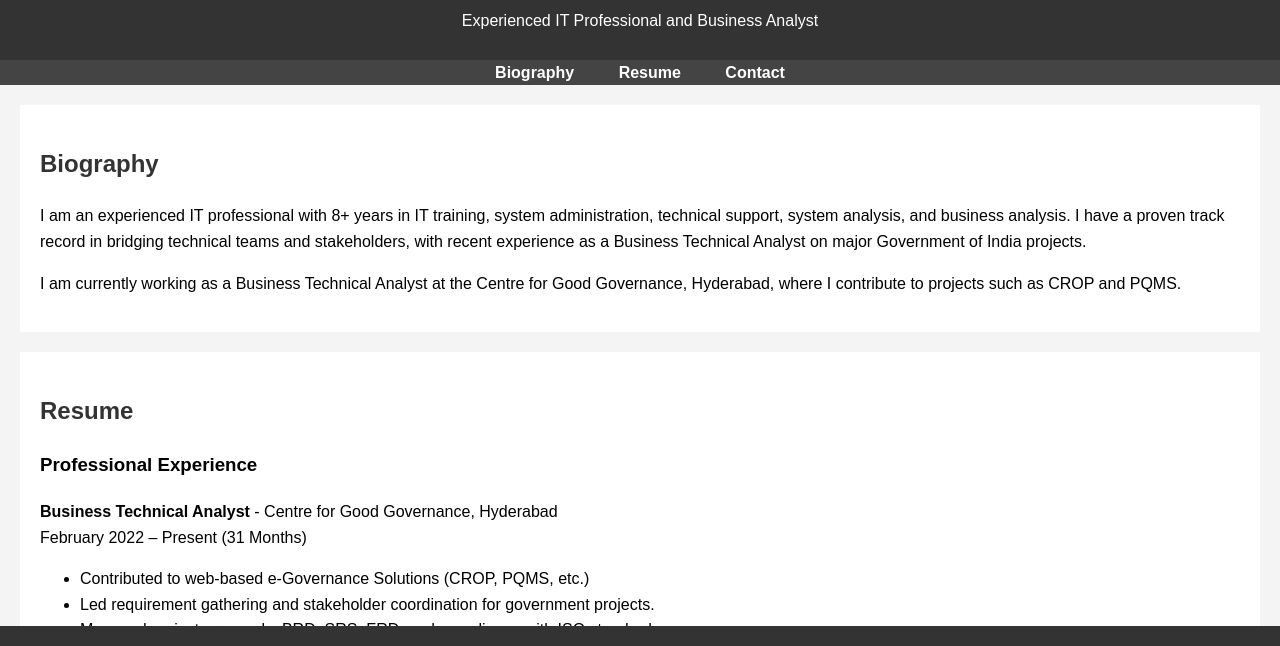
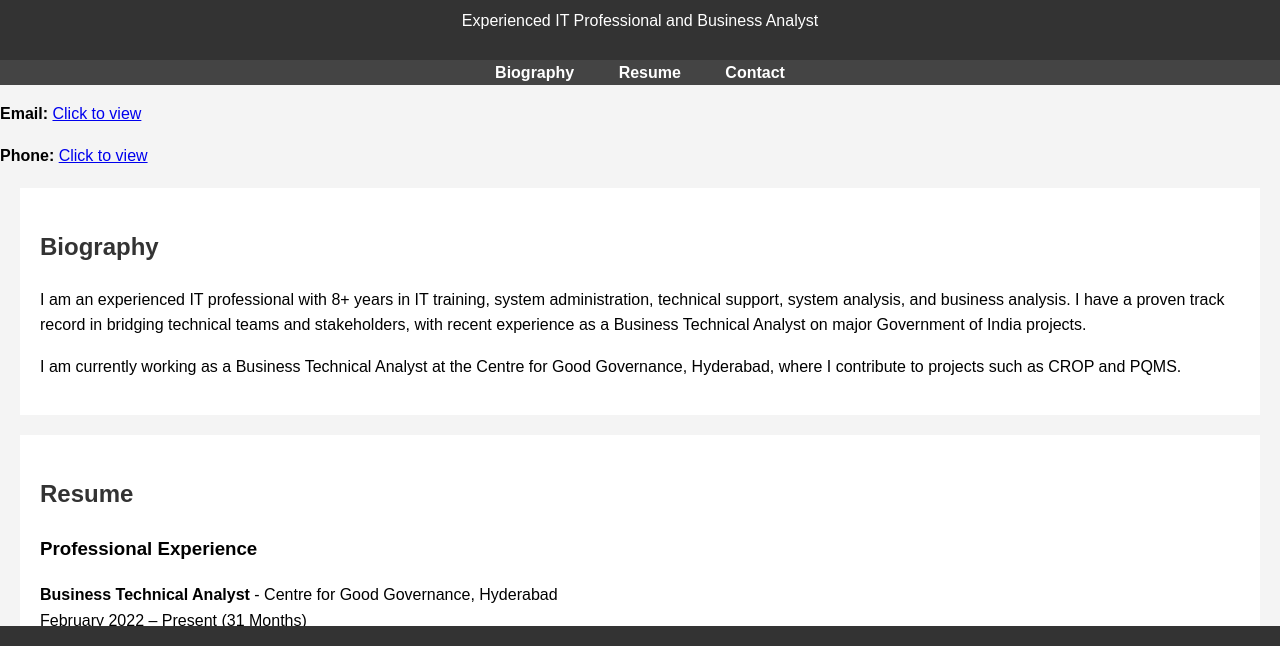
Before and after one commit to rajuae/rajeshwar-website, a plain HTML site: page index.html in a window 1280 px wide. Shown: the part 96-742 px from the top of the page. Drawn offline with Linux system fonts and the light colour scheme.

Commit message:
Update index.html

```diff
--- a/index.html
+++ b/index.html
@@ -19,6 +19,17 @@
             <li><a href="#contact">Contact</a></li>
         </ul>
     </nav>
+    <script>
+        function showEmailAlert() {
+            alert('Email: rajeshwar.reddy@example.com'); // Replace with your real email
+        }
+
+        function showPhoneAlert() {
+            alert('Phone: +91-XXXXXXXXXX'); // Replace with your real phone number
+        }
+    </script>
+    <p><strong>Email:</strong> <a href="#" onclick="showEmailAlert()">Click to view</a></p>
+    <p><strong>Phone:</strong> <a href="#" onclick="showPhoneAlert()">Click to view</a></p>
 
     <section id="bio">
         <h2>Biography</h2>
```
